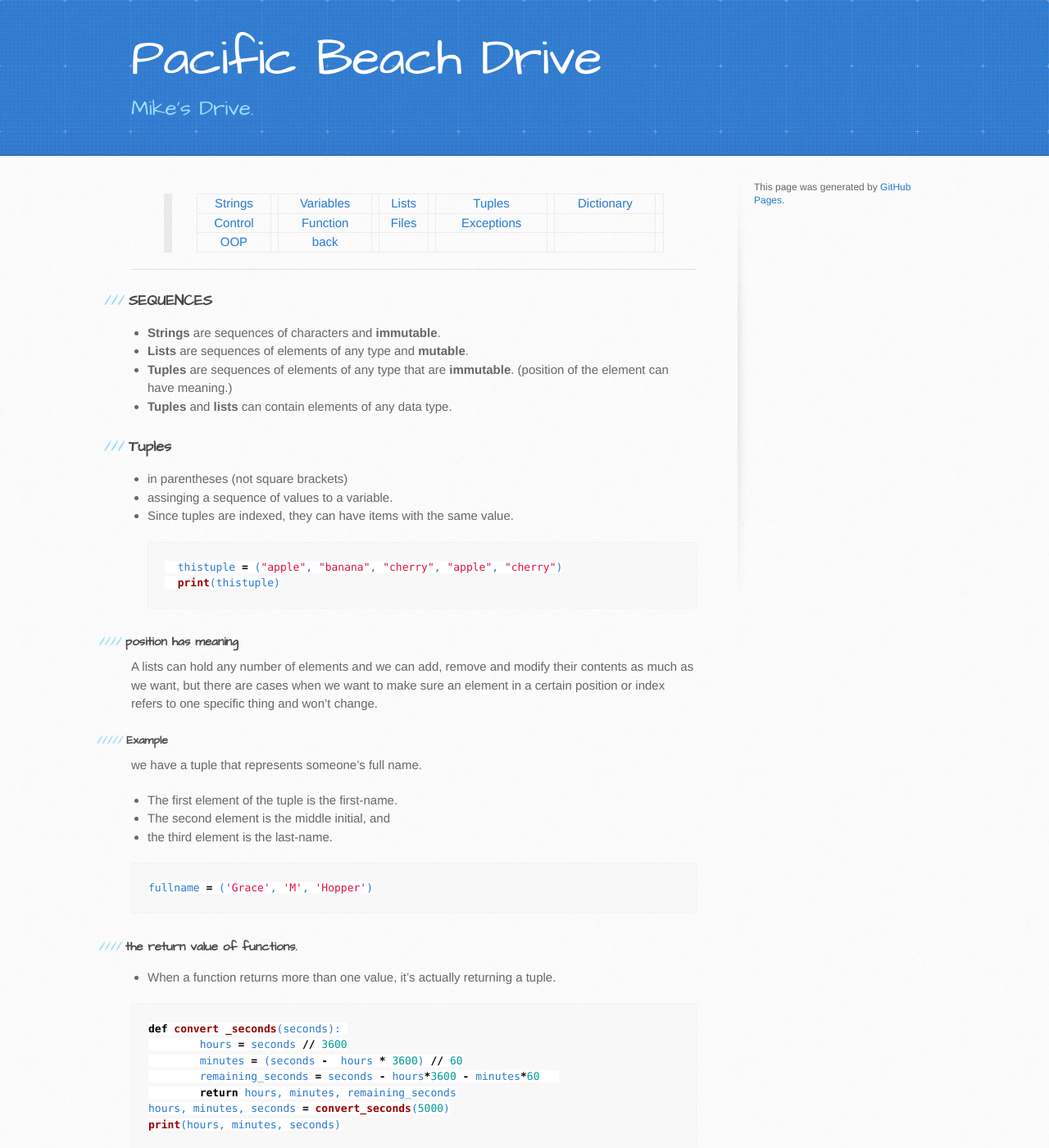
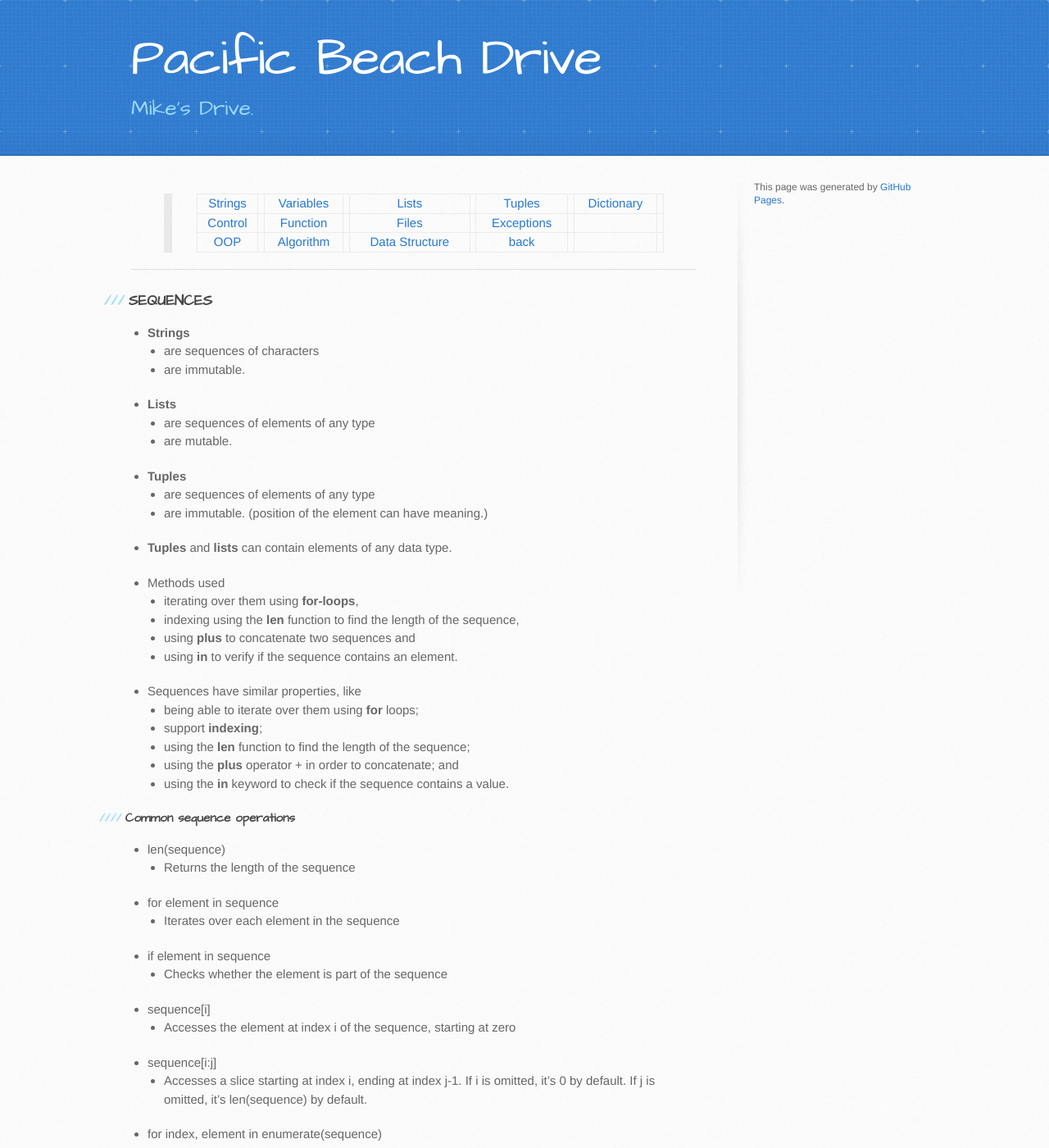
Before and after one commit to trumpfheller/trumpfheller.github.io, a Jekyll site: the page built from python/tuples.md, in a window 1280 px wide and 1400 px high. Shown: the whole window at 82% size. Built offline with Jekyll 4.4.1, drawn with Linux system fonts in a browser that asks for light colours; some of the changed text lies outside the part shown.

Commit message:
Update tuples.md

```diff
--- a/python/tuples.md
+++ b/python/tuples.md
@@ -1,17 +1,51 @@
 ---
+title: Tuples
 layout: default
 ---
 > [Strings](./strings.html) || [Variables](./variables.html) || [Lists](./lists.html) || [Tuples](./tuples.html) || [Dictionary](./dictionary.html) ||
 > [Control](./control.html) || [Function](./function.html)|| [Files](./files.html) || [Exceptions](./exceptions.html) ||
-> [OOP](./oop.html) || [back](./)
+> [OOP](./oop.html) || [Algorithm](./algorithm.html) ||[Data Structure](./datastructure.html) ||[back](./)
 
 ***
+### SEQUENCES
+- **Strings**
+	- are sequences of characters
+	- are immutable.
+- **Lists**
+	- are sequences of elements of any type
+	- are mutable.
+- **Tuples**
+	- are sequences of elements of any type
+	- are immutable. (position of the element can have meaning.)
+- **Tuples** and **lists** can contain elements of any data type.
 
-### SEQUENCES
-- **Strings** are sequences of characters and **immutable**.
-- **Lists** are sequences of elements of any type and **mutable**.
-- **Tuples** are sequences of elements of any type that are **immutable**. (position of the element can have meaning.)
-- **Tuples** and **lists** can contain elements of any data type.
+- Methods used
+    - iterating over them using **for-loops**,
+    - indexing using the **len** function to find the length of the sequence,
+    - using **plus** to concatenate two sequences and
+    - using **in** to verify if the sequence contains an element.
+
+- Sequences have similar properties, like
+    * being able to iterate over them using **for** loops;
+    * support **indexing**;
+    * using the **len** function to find the length of the sequence;
+    * using the **plus** operator + in order to concatenate; and
+    * using the **in** keyword to check if the sequence contains a value.
+
+#### Common sequence operations
+* len(sequence)
+    - Returns the length of the sequence
+* for element in sequence
+    - Iterates over each element in the sequence
+* if element in sequence
+    - Checks whether the element is part of the sequence
+* sequence[i]
+    - Accesses the element at index i of the sequence, starting at zero
+* sequence[i:j]
+    - Accesses a slice starting at index i, ending at index j-1. If i is omitted, it's 0 by default. If j is omitted, it's len(sequence) by default.
+* for index, element in enumerate(sequence)
+    - Iterates over both the indexes and the elements in the sequence at the same time
+
 
 ### Tuples
 - in parentheses (not square brackets)
```
